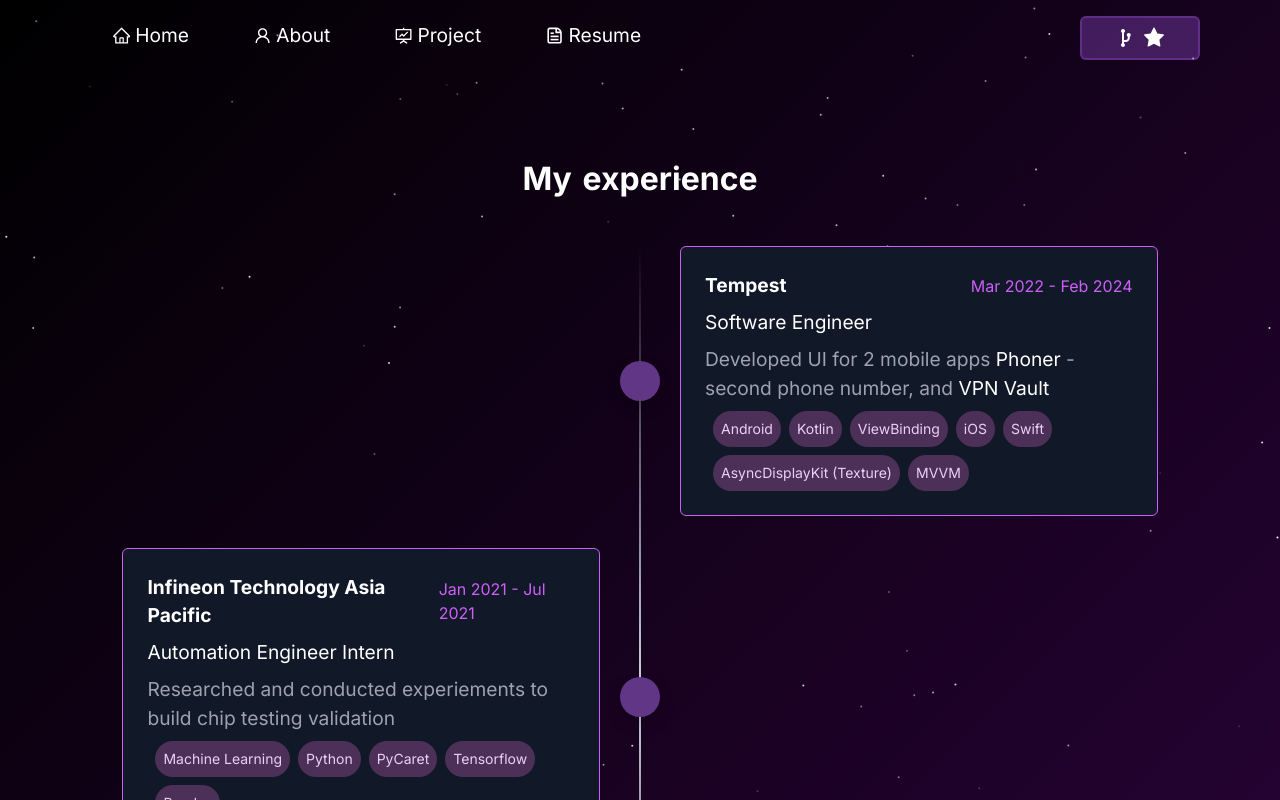
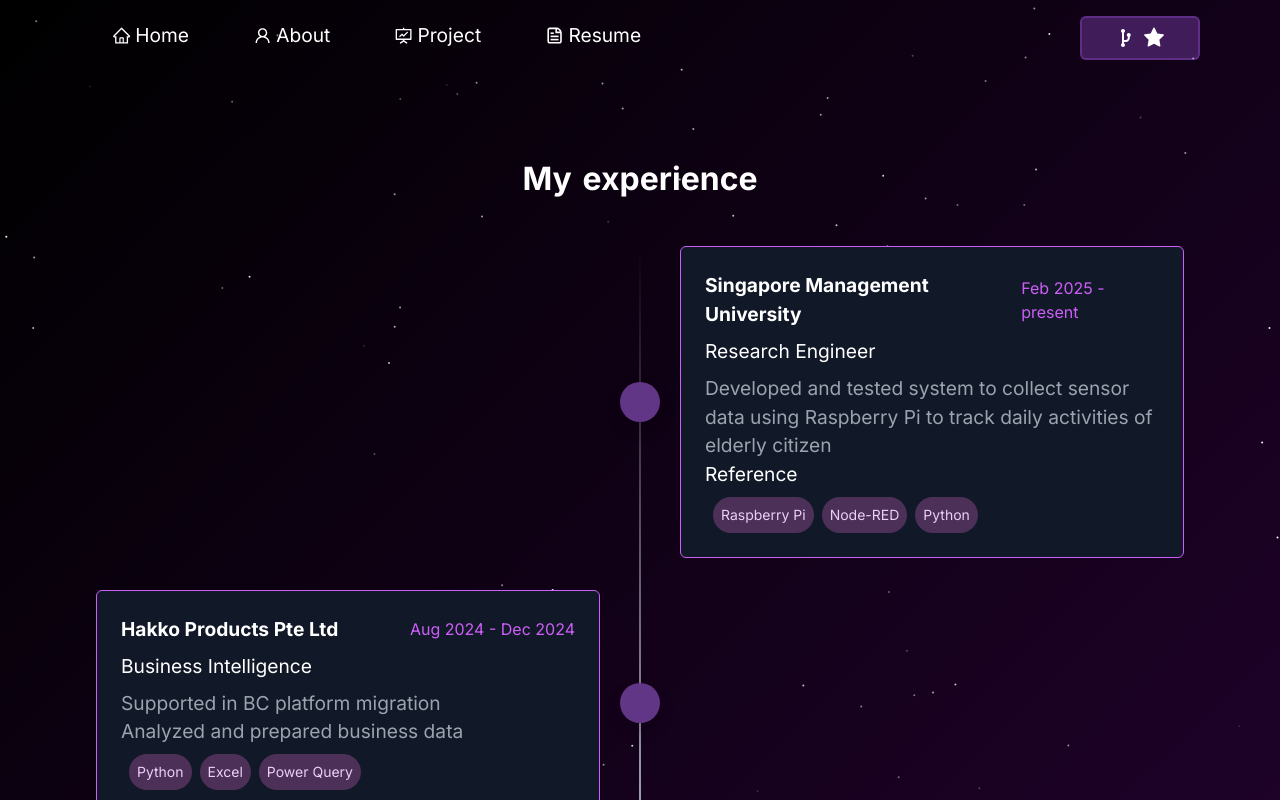
Before and after one commit to tran-quang-thanh/portfolio, a Next.js app: page /resume in a window 1280 px wide. Shown: the top 800 px of the page. Built offline with nearby package versions, Linux system fonts and the light colour scheme.

Commit message:
Update resume experience

```diff
--- a/app/resume/page.tsx
+++ b/app/resume/page.tsx
@@ -7,6 +7,39 @@
     <main className="flex flex-col items-center min-h-screen justify-between py-24 md:py-36 lg:py-40 px-12 md:px-24 lg:px-50 space-y-12">
       <h1>My experience</h1>
       <div className="space-y-8 relative before:absolute before:inset-0 before:ml-5 before:-translate-x-px md:before:mx-auto md:before:translate-x-0 before:h-full before:w-0.5 before:bg-gradient-to-b before:from-transparent before:via-slate-300 before:to-transparent">
+          <ExperienceItem
+            title="Singapore Management University"
+            position="Research Engineer"
+            description={
+              <div>
+                <div>Developed and tested system to collect sensor data using Raspberry Pi to track daily activities of elderly citizen</div>
+                <a
+                  href="https://sites.google.com/smu.edu.sg/neural-and-cognitive-computing/projects/sinew"
+                  className="text-white"
+                  target="_blank"
+                  rel="noopener noreferrer"
+                >
+                  Reference
+                </a>
+              </div>
+            }
+            time="Feb 2025 &#45; present"
+            experiences={["Raspberry Pi", "Node-RED", "Python"]}
+          />
+          <ExperienceItem
+            title="Hakko Products Pte Ltd"
+            position="Business Intelligence"
+            description={
+              <div>
+                <ul>
+                  <li>Supported in BC platform migration</li>
+                  <li>Analyzed and prepared business data</li>
+                </ul>
+              </div>
+            }
+            time="Aug 2024 &#45; Dec 2024"
+            experiences={["Python", "Excel", "Power Query"]}
+          />
           <ExperienceItem
             title="Tempest"
             position="Software Engineer"
```
